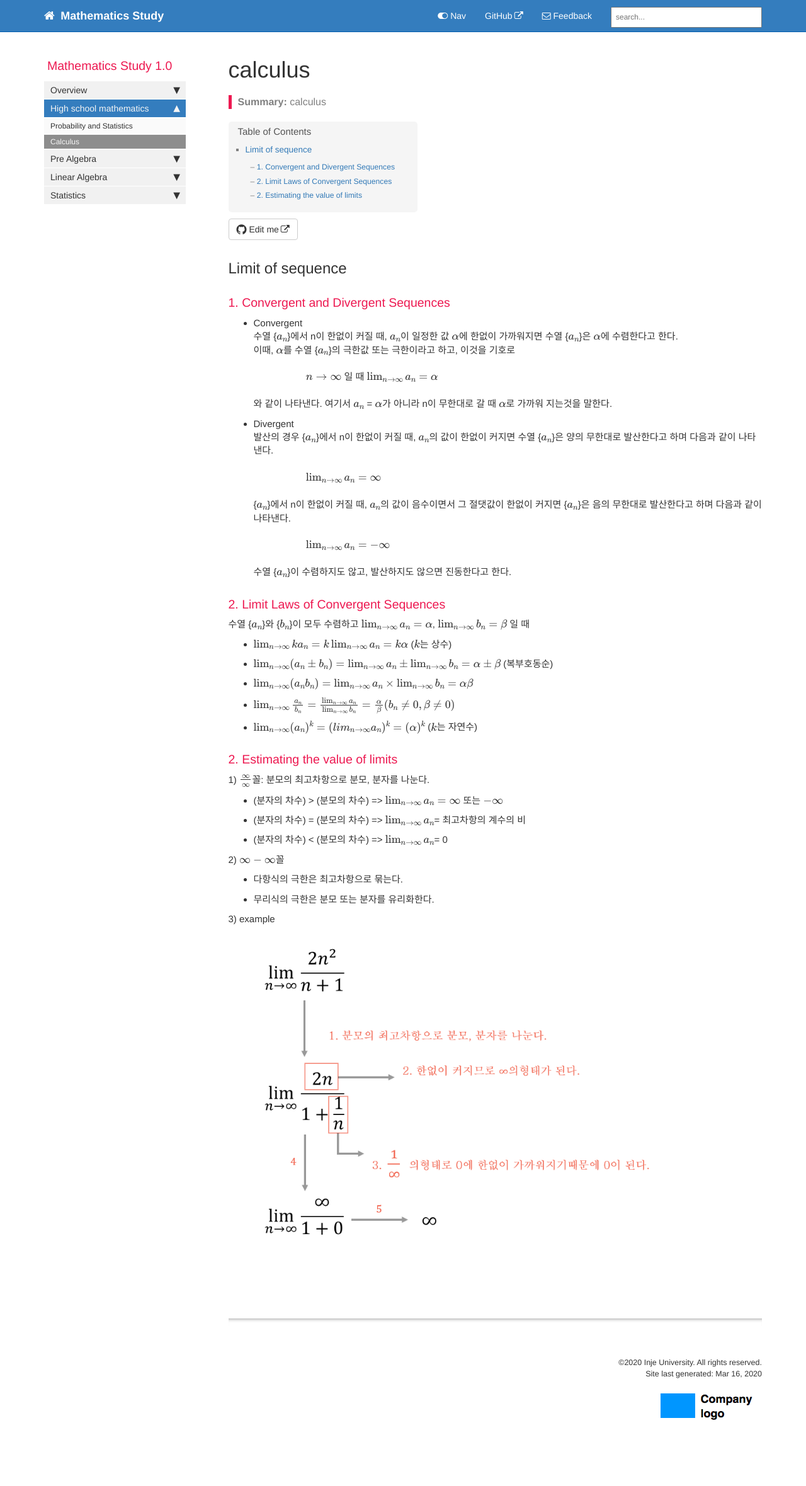
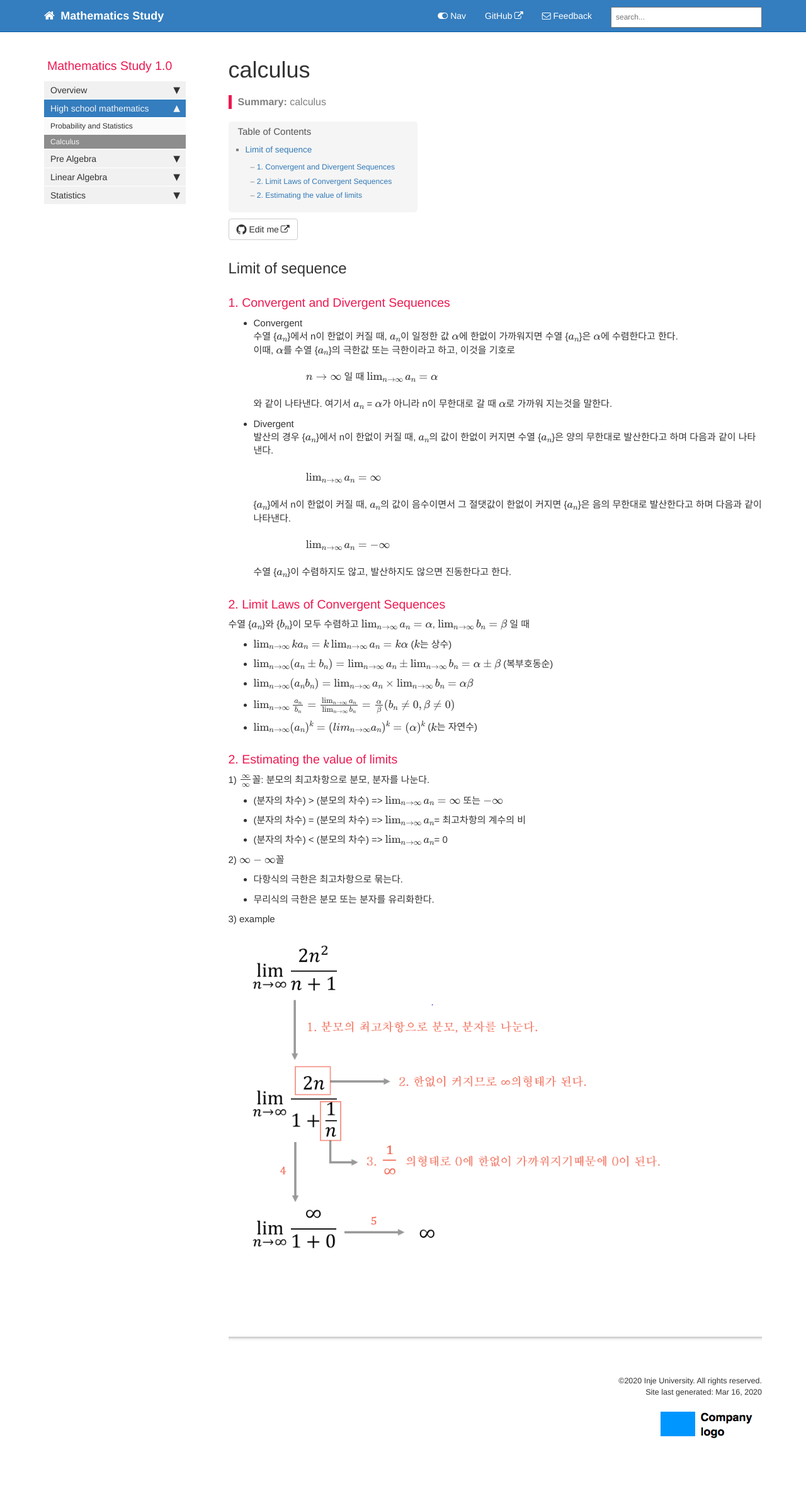
Before and after one commit to jongeunShin95/mathematics-study, a Jekyll site: the page built from pages/mydoc/mydoc_calculus.md, in a window 1280 px wide. Shown: the whole page at 63% size. Built offline with Jekyll 4.4.1, drawn with Linux system fonts in a browser that asks for light colours; formulas are drawn with MathJax 3; comment, search, counter and statistics services are not loaded; before the commit the page ends 2330 px from its top, so only the background shows below that.

Commit message:
calculus Estimating the value of limits

```diff
--- a/pages/mydoc/mydoc_calculus.md
+++ b/pages/mydoc/mydoc_calculus.md
@@ -54,4 +54,4 @@ use_math: true
 
 3) example
 
-{% include inline_image.html file="calculus/limit_of_sequence/Estimating the value of limits/example.png" alt="example" %}
+{% include inline_image.html file="calculus/limit_of_sequence/Estimating the value of limits/example1.png" alt="example" %}
```
Also changed, not shown: images/calculus/limit_of_sequence/Estimating the value of limits/example.png (deleted), images/calculus/limit_of_sequence/Estimating the value of limits/example1.png (added).
